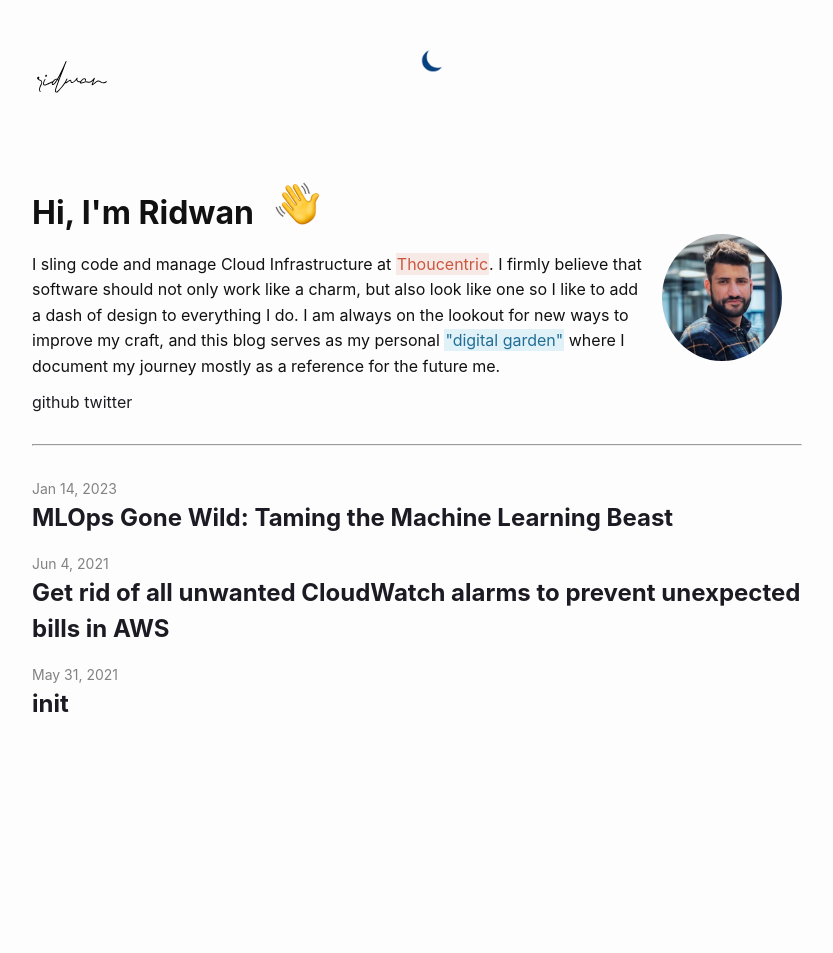
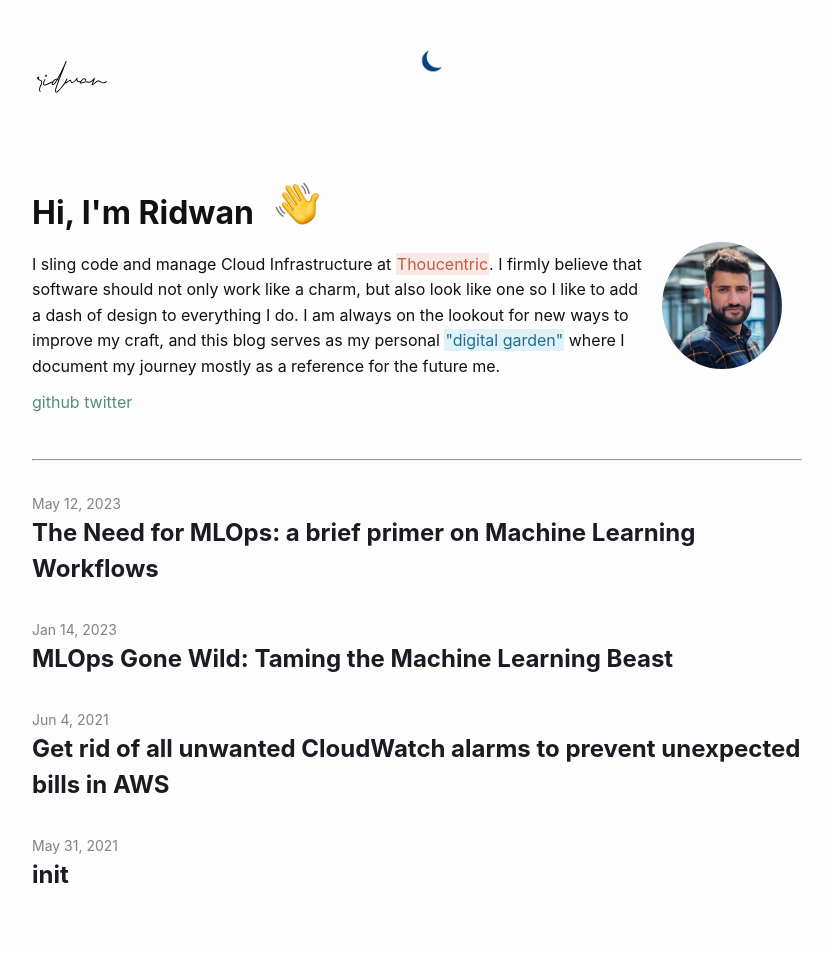
Before and after one commit to rdwns/rdwn, a Jekyll site: the page built from index.markdown, in a window 1280 px wide. Shown: the whole page, without its empty margins (223-1056 px from the left). Built offline with Jekyll 4.4.1, drawn with Linux system fonts in a browser that asks for light colours; before the commit the page ends 900 px from its top, so only the background shows below that; part of the change alters nothing that is shown.

Commit message:
here goes a post after so long

```diff
--- /dev/null
+++ b/_posts/2023-05-12-the-need-for-mlops.markdown
@@ -0,0 +1,72 @@
+---
+layout: post
+title:  "The Need for MLOps: a brief primer on Machine Learning Workflows"
+date: 2023-05-12 11:16:45 +530
+tags: machine learning mlops
+categories: mlops
+---
+
+Working with any ML project is like raising a toddler. At first, you're just trying to figure out how to keep it from breaking everything in the house. Then, you spend some time teaching it how to do simple tasks and when it has learned to be self-sufficient, you sit back and watch proudly as it successfully goes about it’s life. This doesn’t mean you can just leave it as it is, you to continue to take care of it for a long time to ensure it thrives.
+
+Working on any machine learning project is pretty much the same, except for changing the diapers maybe.
+
+Now I did not come from a machine learning background, apart from studying it in one of my semesters in college, nothing about it seemed like my cup of tea. But as faith would have it, in my first corporate gig ever, I found myself surrounded by everything machine learning.
+
+So I had to learn how to ~~raise toddlers~~ build and work with machine learning models from the get-go. Thanks to my amazing peers at Thoucentric who helped me understand the ins and outs of this domain. As I write this post, reflecting on my notes in Notion, I realize how much I have learned and grown from someone who previously had limited knowledge about this field to designing systems that incorporate cutting-edge machine learning models.
+
+To start off. From whatever I have learned so far one of the key principles of Machine Learning has to be “garbage in, garbage out”, what that means is no matter what problem you’re trying to solve with Machine Learning or what fancy algorithms you’re trying to implement, data still remains the foundation of any successful machine learning project. And as with everything, there’s a relevant XKCD comic for this.
+
+<p align="center">
+  <img src="https://imgs.xkcd.com/comics/machine_learning.png" />
+</p>
+
+
+While an ML project shares many similarities with traditional software development projects, it also has specific intricacies unique to the field of ML. Generally, an ML project will consist of the following steps:
+
+1. **Data Collection:** Gathering all the data that is required for training a machine learning model.
+2. **Data Preparation:** Cleaning the data, handling missing values, and splitting the data into training and testing sets.
+3. **Model Training:** Selecting an appropriate algorithm and training a model on the training data.
+4. **Model Evaluation:** Evaluating the performance of the model on the testing data to ensure it is accurate and reliable.
+5. **Model Deployment:** Deploying the model to a production environment where it can be used to make predictions on new data.
+6. **Monitoring and Maintenance:** Monitoring the model's performance over time and updating it as needed to ensure it continues to perform at a high level.
+
+Each of these steps is crucial and requires careful attention to detail to ensure the final product is accurate, reliable, and effective. Any discrepancies in data at any point in the process can lead to larger issues in downstream applications.
+
+To better understand this process, we have this diagram which provides a clear idea of the entire ML Lifecyle, the sequence of steps involved and the interdependencies between them.
+
+![MLLifeCycle](/assets/mlops_primer/ml_lifecycle.png)
+
+By analyzing the diagram, we can identify two main workflows commonly used in enterprise AI today. The first is the DevOps workflow, which focuses on resource management, infrastructure, orchestration, and deployment of ML models in production. This workflow is designed to ensure that the ML models run efficiently in a production environment, with proper monitoring and maintenance.
+
+The second workflow is the Data Science Workflow, which is primarily concerned with data selection, data preparation, model research, experimentation, training, validation, tuning, and eventually model deployment. This workflow is more research-oriented and is focused on building models that can accurately predict outcomes or solve complex problems.
+
+Both workflows are essential in the ML lifecycle, and they are supposed to work together to ensure that ML models are accurate, reliable, and effective in production.
+
+To gain a better understanding of these two workflows, let's take a closer look at each of them individually. Starting with Data Science, a data scientist is typically responsible for a wide range of tasks involved in building and improving ML models. They start by selecting appropriate datasets, which may come from a variety of sources, including structured and unstructured data. Data scientists then preprocess the data, which may involve cleaning the data, transforming the data, handling missing values, and feature engineering.
+
+<p align="center">
+  <img src="/assets/mlops_primer/ds_workflow.png" />
+</p>
+
+
+Once the data has been preprocessed, data scientists will typically experiment with different ML algorithms to find the best one for the given problem. This experimentation phase involves running multiple trials, fine-tuning hyperparameters, and selecting the best model based on performance metrics such as accuracy, precision, and recall. After selecting the best model, data scientists will then train and validate it using a variety of techniques, including cross-validation, to ensure that it is robust and reliable.
+
+![DevOpsWorkflow](/assets/mlops_primer/devops_workflow.png)
+
+Moving on to DevOps, the focus is more on the production deployment of ML models. DevOps engineers are typically responsible for ensuring that the infrastructure and resources needed to deploy and run ML models in a production environment are available and properly configured. This includes managing the hardware and software resources, automating the deployment process, and monitoring the models' performance in real-time. DevOps engineers also work closely with data scientists to ensure that the ML models can be deployed and run efficiently in production, without any performance issues or downtime.
+
+Now as you scale, these workflows can become increasingly complex, and the disconnect between these two workflows can have an effect on the time to production. Therefore, a system needs to be in place to handle all of this in a way that people can work without getting in each other’s way, that’s where MLOps comes in. MLOps aims to bridge the gap between the development and deployment of ML models by streamlining the entire process, from data collection and preprocessing to model training, testing, and deployment.
+
+Now that we know about these workflows, I would like you to see the diagram below and I’m sure you’ll notice an important detail here. You see, ML Code which is although the core part of the entire system is still small as compared to everything that’s needed for it to work smoothly. This is the crux of the problem that we’re trying to solve with MLOps. This was actually highlighted in the famous paper published by researchers in Google, titled [Hidden Technical Debt in Machine Learning Systems](https://papers.neurips.cc/paper/5656-hidden-technical-debt-in-machine-learning-systems.pdf)
+
+![MLSystem](/assets/mlops_primer/ml_system.png)
+
+MLOps has emerged as a solution to deal with all of these complexities, by following MLOps principles we can take care of the other scaffoldings around the core machine learning part, including source code management, CI/CD, model training infrastructure, workflow orchestration, and model serving. Fortunately, a vast ecosystem of tools has emerged to support MLOps, ranging from specialized platforms to open-source solutions. A comprehensive list of major MLOps tools is available [here](https://ai-infrastructure.org/ai-infrastructure-landscape/) which provides an up-to-date view of the entire ecosystem and its capabilities.
+
+![AIInfra](/assets/mlops_primer/ai_infra.png)
+
+With such a wide array of tools available, organizations can choose the ones that best fit their needs, budget, and expertise. However, this abundance of choice can also be overwhelming, as it can be challenging to evaluate and compare different tools and technologies to determine which ones are most suitable for a particular project.
+
+To address this, cloud providers such as AWS, Azure, and Google Cloud have started offering managed MLOps services that simplify the implementation and management of ML projects. These services provide a suite of tools and features that cover the entire MLOps lifecycle, from data management to model deployment and monitoring, all in one integrated environment. This approach offers several benefits, such as reduced complexity, increased scalability, and faster time to market, enabling organizations to focus on their core competencies and drive innovation.
+
+While there are still challenges to overcome, such as standardization and governance the future of MLOps looks promising. And with the meteoric rise of AI in the recent times, it is going to become much more essential to streamline the development process and we’re all here for it.
--- a/_sass/minima/custom-styles.scss
+++ b/_sass/minima/custom-styles.scss
@@ -316,11 +316,37 @@ body[data-theme="dark"]{
 
 #social-list{
     margin-top: 10px;
+}
+
+a:visited {
+
+  color: #A3A3A3 !important;
+}
+
+a:visited:hover {
+
+  color: #3FA2A0 !important;
+}
+
+#social-list ul {
+
+  margin-left: 0px !important;
 
 }
-#social-list>ul,li{
+
+#social-list a{
+  color: #528E7C !important;
+
+}
+
+#social-list a:hover {
+  color: #345B4F !important;
+
+}
+#social-list ul  li{
         display: inline;
         list-style:none;
+
         margin:0;
         padding:0;
 
```
Also changed, not shown: assets/mlops_primer/ai_infra.png (added), assets/mlops_primer/devops_workflow.png (added), assets/mlops_primer/ds_workflow.png (added), assets/mlops_primer/ml_lifecycle.png (added), assets/mlops_primer/ml_system.png (added).
